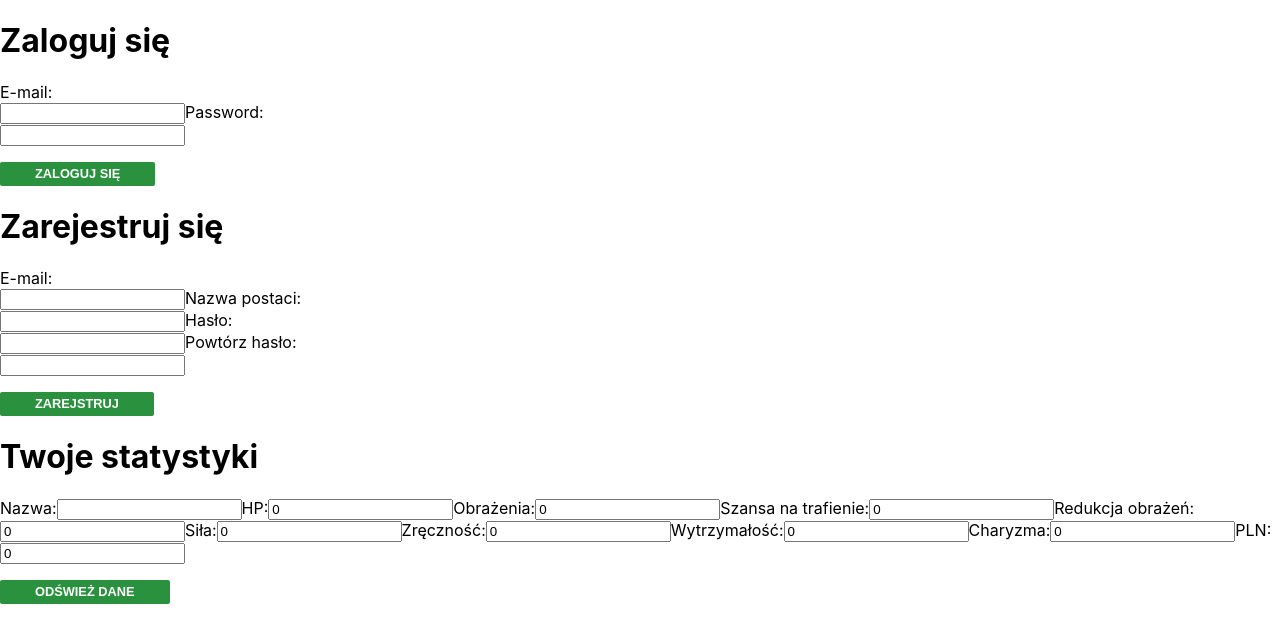
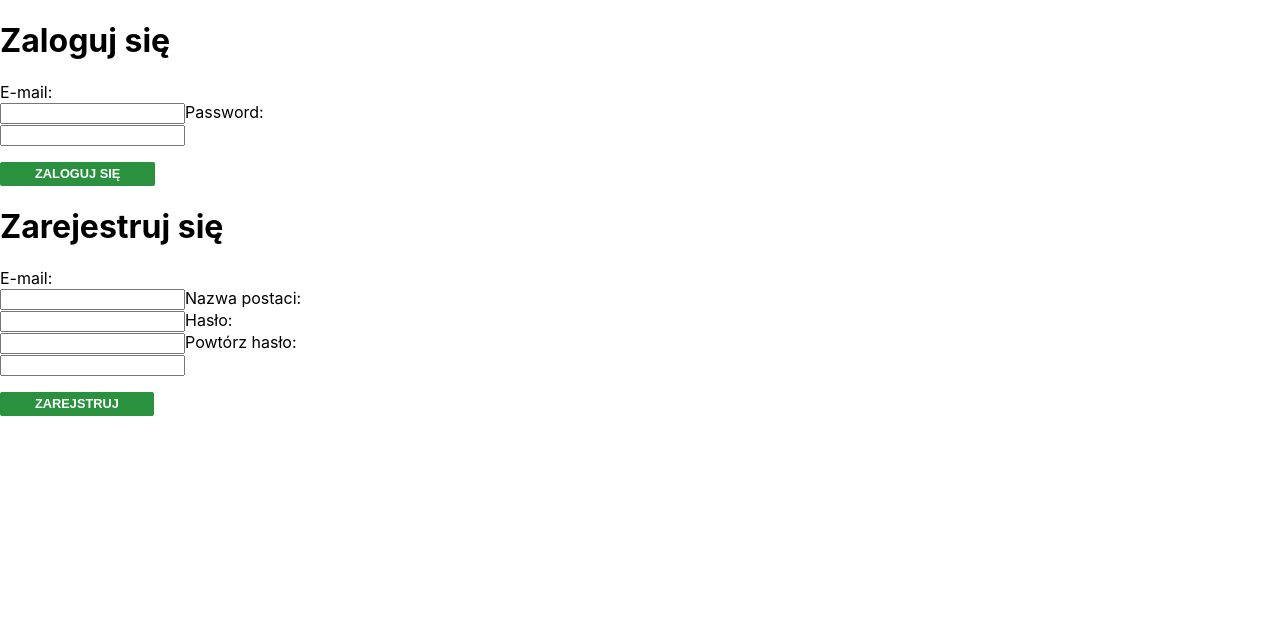
Before and after one commit to Hunciak/gladiaTytusFront, a React (Create React App) app: page /signin in a window 1280 px wide. Shown: the top 642 px of the page. Built offline with nearby package versions, Linux system fonts and the light colour scheme.

Commit message:
Adding GetOneUser.

```diff
--- a/src/components/GetOneUser/GetOneUser.tsx
+++ b/src/components/GetOneUser/GetOneUser.tsx
@@ -1,14 +1,18 @@
 import {SyntheticEvent, useState} from "react";
 import {Btn} from "../common/Btn";
 
+
+
 interface Props {
-    id:string;
+    signIn: string;
 }
 
 export const GetOneUser = (props: Props) => {
     const [loading, setLoading] = useState(false)
     const [stats, setStats] = useState({
         name: '',
+        level: 0,
+        experience: 0,
         HP: 0,
         damage: 0,
         chanceOnHit: 0,
@@ -21,125 +25,49 @@ export const GetOneUser = (props: Props) => {
     });
 
     const viewUser = (async (e: SyntheticEvent) => {
+
         e.preventDefault();
         setLoading(true)
 
         try {
-            console.log(props.id)
-            const res = await fetch (`http://localhost:3001/app/user/${props.id}`)
+
+            const res = await fetch (`http://localhost:3001/app/user/${props.signIn}`)
             const userStats = await res.json();
             console.log(userStats)
+            setStats(stats => ({
+                ...stats,
+                ...userStats,
+            }))
+            console.log('staty:', stats)
         } catch (error) {
 
             console.log('błąd w pobieraniu danych użytkownika', error)
 
         }finally {
             setLoading(false)
+            console.log()
         }
     })
+
 
     return (
         <div>
             <form action="" onSubmit={viewUser}>
             <h1>Twoje statystyki</h1>
-                <p>
-                    <label>
-                        Nazwa:
-                        <input
-                            type="text"
-                            name="name"
-                            readOnly
-                            value={stats.name}
-                        />
-                    </label>
+                    <ul>
+                        <li>Nazwa: {stats.name}</li>
+                        <li>Level: {stats.level}</li>
+                        <li>Doświadczenie: {stats.experience}</li>
+                        <li>HP: {stats.HP}</li>
+                        <li>Obrażenia: {stats.damage}</li>
+                        <li>Szansa na trafienie: {stats.chanceOnHit}</li>
+                        <li>Redukcja obrażeń: {stats.damageReduction}</li>
+                        <li>Siła: {stats.strength}</li>
+                        <li>Zręczność: {stats.dexterity}</li>
+                        <li>Charyzma: {stats.charisma}</li>
+                        <li>PLN: {stats.PLN}</li>
+                    </ul>
 
-                    <label>
-                        HP:
-                        <input
-                            type="text"
-                               name="HP"
-                                readOnly
-                               value={stats.HP}
-                        />
-                    </label>
-                    <label>
-                        Obrażenia:
-                        <input
-                            type="text"
-                            name="damage"
-                            readOnly
-                            value={stats.damage}
-                        />
-                    </label>
-                    <label>
-                        Szansa na trafienie:
-                        <input
-                            type="number"
-                            name="chanceOnHit"
-                            readOnly
-                            value={stats.chanceOnHit}
-                        />
-                    </label>
-                    <label>
-                        Redukcja obrażeń:
-                        <input
-                            type="number"
-                            name="damageReduction"
-                            readOnly
-                            value={stats.dexterity}
-                        />
-                    </label>
-
-                    <label>
-                        Siła:
-                        <input
-                            type="number"
-                            name="strength"
-                            readOnly
-                            value={stats.strength}
-                        />
-                    </label>
-
-                    <label>
-                        Zręczność:
-                        <input
-                            type="number"
-                            name="dexterity"
-                            readOnly
-                            value={stats.dexterity}
-                        />
-                    </label>
-
-                    <label>
-                        Wytrzymałość:
-                        <input
-                            type="number"
-                            name="stamina"
-                            readOnly
-                            value={stats.stamina}
-                        />
-                    </label>
-
-                    <label>
-                        Charyzma:
-                        <input
-                            type="number"
-                            name="charisma"
-                            readOnly
-                            value={stats.charisma}
-                        />
-                    </label>
-
-                    <label>
-                        PLN:
-                        <input
-                            type="number"
-                            name="PLN"
-                            readOnly
-                            value={stats.PLN}
-                        />
-                    </label>
-                </p>
             <Btn text={'Odśwież dane'}/>
             </form>
         </div>
--- a/src/components/SignIn/SignIn.tsx
+++ b/src/components/SignIn/SignIn.tsx
@@ -1,15 +1,17 @@
-import React, {SyntheticEvent, useState} from "react";
+import React, {SyntheticEvent, useEffect, useState} from "react";
 import {Btn} from "../common/Btn";
+import {GetOneUser} from "../GetOneUser/GetOneUser";
+import {GetOneOpponent} from "../GetOneOpponent/GetOneOpponent";
+
 
 
 export const SignIn = () => {
     const [loading, setLoading] = useState(false);
-    const [signedIn, setSignedIn] = useState(false);
+    const [id, setId] = useState('');
     const [form, setForm] = useState({
         email: '',
         password: '',
     });
-
 
     const signIn = async (e: SyntheticEvent) => {
         e.preventDefault();
@@ -23,7 +25,10 @@ export const SignIn = () => {
                 },
                 body: JSON.stringify(form)
             })
-            const verified = await res.json();
+            const getId = await res.json();
+            console.log(getId.signIn)
+            setId(getId.signIn);
+
 
         } catch (error) {
 
@@ -33,30 +38,7 @@ export const SignIn = () => {
             setLoading(false);
 
         }
-
-        if (signedIn) {
-            setLoading(true)
-            try {
-                const res = await  fetch(`http://localhost:3001/app/:user`, {
-                    method: 'POST',
-                    headers: {
-                        'Content-Type': 'application/json'
-                    },
-                    body: JSON.stringify(form)
-                })
-                const verified = await res.json();
-
-            } catch (error) {
-                console.log('błąd w pobieraniu danych', error)
-            } finally {
-                setLoading(false)
-            }
-
-        }
     };
-
-
-
     const updateForm = (key: string, value: any) => {
         setForm(form => ({
             ...form,
@@ -68,11 +50,18 @@ export const SignIn = () => {
         return <h2>Trwa logowanie. </h2>
     }
 
-    if (signedIn) {
-        return <h2>Pomyślnie zalogowano.</h2>
-    }
+
+    if (id) {
+        return (
+            <div>
+        <h2>Pomyślnie zalogowano.</h2>
+                <GetOneUser signIn={id}/>
+                <GetOneOpponent opponentId='abc'/>
+            </div>
+        )}
 
     return (
+        <div>
         <form className='sign-in' action="" onSubmit={signIn}>
             <h1>Zaloguj się</h1>
                 <p>
@@ -103,5 +92,7 @@ export const SignIn = () => {
                 <Btn text={'Zaloguj się'}/>
 
         </form>
+
+        </div>
     )
 }
--- a/src/components/SignUp/SignUp.tsx
+++ b/src/components/SignUp/SignUp.tsx
@@ -129,7 +129,7 @@ export const SignUp = () => {
             <Btn text={'Zarejstruj'}/>
 
         </form>
-            <GetOneUser id={'75e67c03-134d-469d-863e-9f94dcf3b8a3'}/>
+
         </div>
 
     )
```
